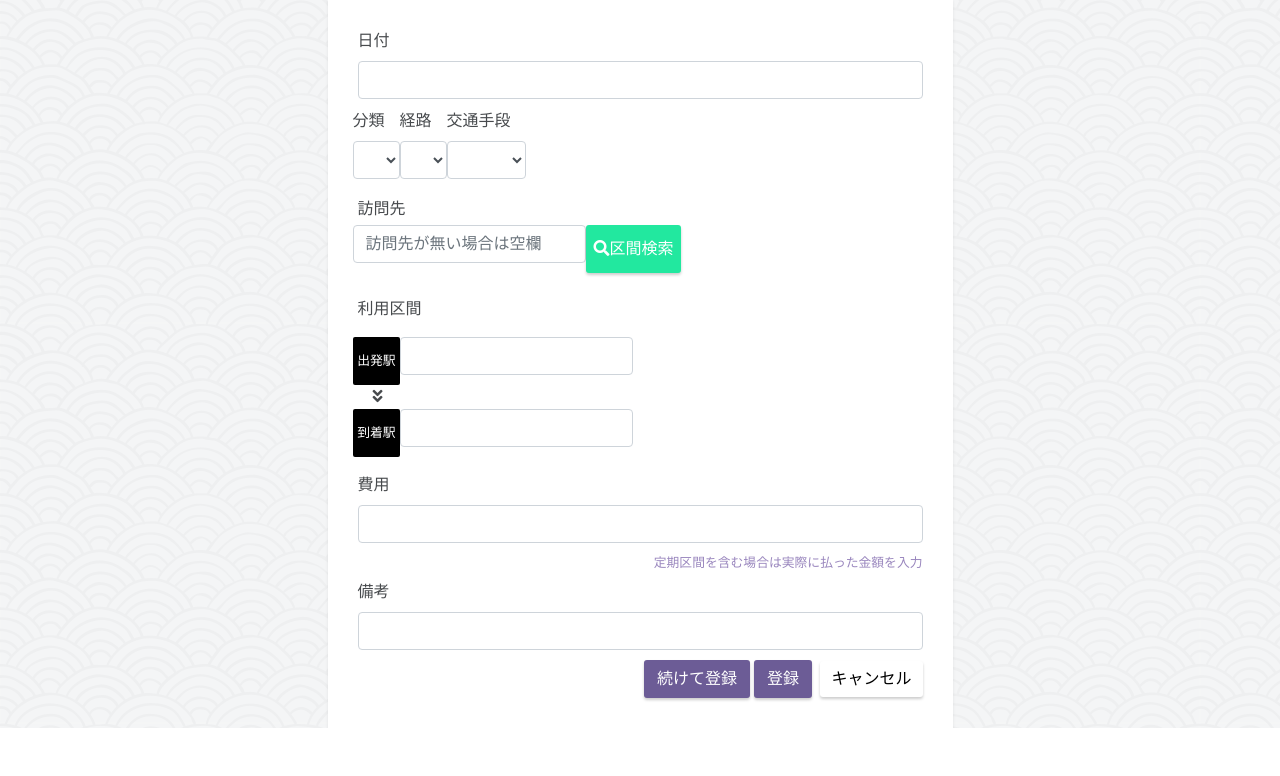
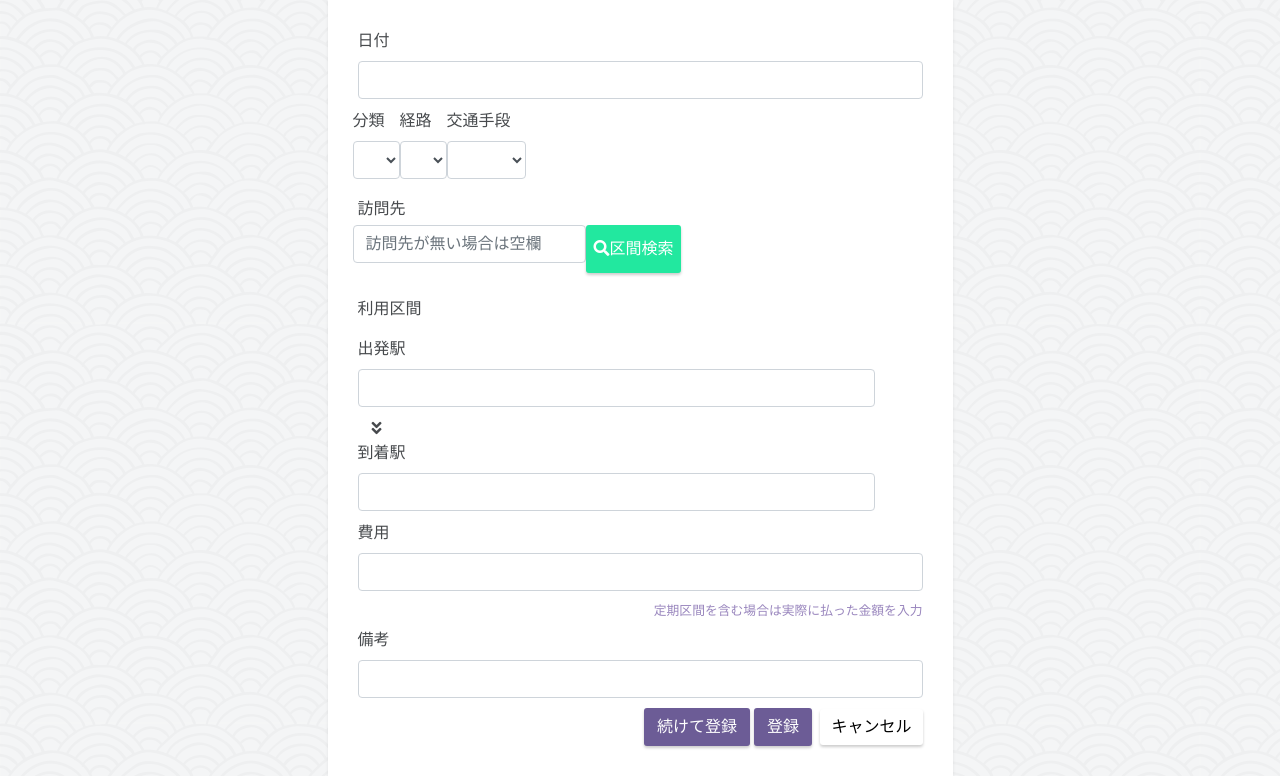
Before and after one commit to nagisa-ito/transport_app_ver2, a CakePHP app: the page made by app/View/RequestDetails/add.ctp in a window 1280 px wide. Shown: the part 77-853 px from the top of the page. Before the commit the page ends 805 px from the top, so only its background shows below. Run offline with PHP 8.4 and a stand-in for CakePHP, Linux system fonts and the light colour scheme; the template is opened without the code that fills it, so the values that code supplies are empty; form fields are guessed from the names that the template uses; some libraries are stand-ins or nearby versions.

Commit message:
ラベルの表示崩れを修正

```diff
--- a/app/View/Elements/input_request.ctp
+++ b/app/View/Elements/input_request.ctp
@@ -63,39 +63,46 @@
 </div>
 
 <p>利用区間</p>
-<div class="form-row">
-    <div class="col-sm-1 parent black-round">
-        <p class="small white-str">出発駅</p>
-    </div>
+
 <?php
     echo $this->Form->input('from_station',  array(
-            'div' => array(
-                'class' => 'col-sm-11 pl-0',
+        'div' => array('class' => 'form-row'),
+        'class'       => 'form-control col-11',
+        'id'          => 'from_station_autocomplete',
+        'label' => array(
+            'text' => '出発駅',
+            'class' => 'col-1 mb-0 small black-label',
         ),
-            'label' => false,
-            'class'       => 'form-control',
-            'id'          => 'from_station_autocomplete',
+        'error' => array(
+            'attributes' => array(
+                'wrap' => 'div',
+                'class' => 'error-message text-right col-12'
+            )
+        ),
     ));
 ?>
+
+<div class="form-row">
+    <div class="col-1 text-center"><i class="fas fa-angle-double-down"></i></div>
 </div>
 
-<div class="col-sm-1"><i class="fas fa-angle-double-down"></i></div>
-
-<div class="form-row mb-3">
-    <div class="col-sm-1 parent black-round">
-        <p class="small white-str">到着駅</p>
-    </div>
 <?php
-        echo $this->Form->input('to_station', array(
-            'div' => array(
-                'class' => 'col-sm-11 pl-0',
+        echo $this->Form->input('to_station',  array(
+            'div' => array('class' => 'form-row'),
+            'class'       => 'form-control col-11',
+            'id'          => 'to_station_autocomplete',
+            'label' => array(
+                'text' => '到着駅',
+                'class' => 'col-1 mb-0 small black-label',
             ),
-            'label' => false,
-            'class'       => 'form-control',
-            'id'    => 'to_station_autocomplete',
+            'error' => array(
+                'attributes' => array(
+                    'wrap' => 'div',
+                    'class' => 'error-message text-right col-12'
+                )
+            ),
         ));
     ?>
-</div>
 
 <?php
     echo $this->Form->input('cost', array(
--- a/app/webroot/css/mystyle.css
+++ b/app/webroot/css/mystyle.css
@@ -288,26 +288,17 @@ text.timer { display: none; }
     box-shadow: 0 2px 3px 0 rgba(0,0,0,.2);
 }
 
-.parent {
-    position: relative;
+label.black-label {
+    display: -webkit-flex;
+    display: flex;
+    -webkit-align-items: center; /* 縦方向中央揃え（Safari用） */
+    align-items: center; /* 縦方向中央揃え */
+    -webkit-justify-content: center; /* 横方向中央揃え（Safari用） */
+    justify-content: center; /* 横方向中央揃え */
 }
 
-.parent p {
-    position: absolute;
-    top: 50%;
-    left: 50%;
-    -ms-transform: translate(-50%,-50%);
-    -webkit-transform : translate(-50%,-50%);
-    transform : translate(-50%,-50%);
-    width: 100px;
-    text-align: center;/*一応BOX内の文字も中央寄せ*/
-}
-
-.white-str {
+.black-label {
+    background: black;
+    border-radius: 2px;
     color: white;
 }
-
-.black-round {
-    background: black;
-    border-radius: 2px;
-}
```
Lines whose indentation alone changed are shown as unchanged.
